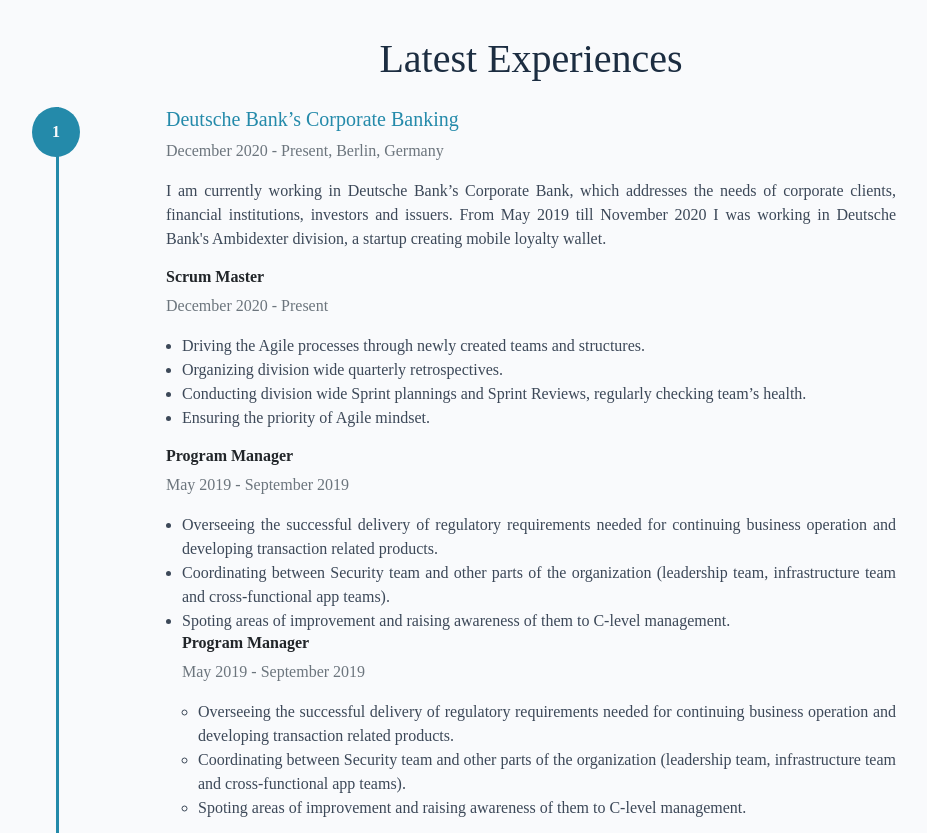
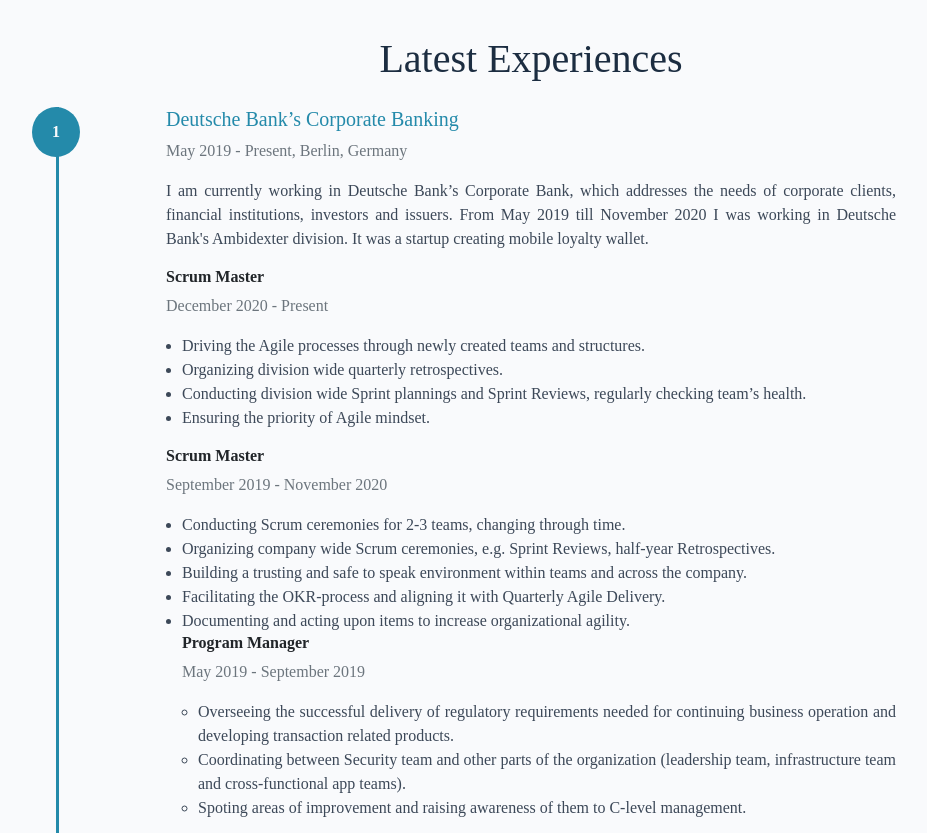
Before and after one commit to KrzysiuRosada/krzysiurosada.github.io, a plain HTML site: page index.html in a window 1280 px wide. Shown: the part 1820-2653 px from the top of the page, without its empty margins (109-1036 px from the left). Drawn offline with Linux system fonts and the light colour scheme; a web font is replaced by a local one.

Commit message:
Update index.html

```diff
--- a/index.html
+++ b/index.html
@@ -160,7 +160,7 @@
       </h5>
 
       <p class="p-1 text-justify">
-        I am an ambitious Scrum Master with 3+ years of working experience. I find joy in managing deeply focused, committed and trustworthy teams. I am passionate about optimizing processes and, due to the nature of Scrum, I am able to do so by helping people grow to be the best versions of themselves. Feel free to check out my <a href="https://www.scrum.org/user/264613">Certificates</a>.
+        I am an ambitious Scrum Master with 3+ years of, working experience in IT. I find joy in managing deeply focused, committed and trustworthy teams. I am passionate about optimizing processes and, due to the nature of Scrum, I am able to do so by helping people grow to be the best versions of themselves. Feel free to check out my <a href="https://www.scrum.org/user/264613">Certificates</a>.
       </p>
       <div class="text-container ml-auto">
         <ul class="social-link d-flex">
@@ -517,11 +517,11 @@
 
 
         <p class="text-muted">
-            December 2020 - Present,
+            May 2019 - Present,
             Berlin, Germany
         </p>
 
-        <p>I am currently working in Deutsche Bank’s Corporate Bank, which addresses the needs of corporate clients, financial institutions, investors and issuers. From May 2019 till November 2020 I was working in Deutsche Bank's Ambidexter division, a startup creating mobile loyalty wallet.</p>
+        <p>I am currently working in Deutsche Bank’s Corporate Bank, which addresses the needs of corporate clients, financial institutions, investors and issuers. From May 2019 till November 2020 I was working in Deutsche Bank's Ambidexter division. It was a startup creating mobile loyalty wallet.</p>
     </div>
 
     <div class="positions">
@@ -541,16 +541,20 @@
 
         </ul>
 
-        <h6 class="designation">Program Manager</h6>
-        <p class="text-muted">May 2019 -  September 2019 </p>
+        <h6 class="designation">Scrum Master</h6>
+        <p class="text-muted">September 2019 -  November 2020 </p>
 
         <ul class="justify-content-around">
 
-            <li>Overseeing the successful delivery of regulatory requirements needed for continuing business operation and developing transaction related products.</li>
+          <li>Conducting Scrum ceremonies for 2-3 teams, changing through time.</li>
 
-            <li>Coordinating between Security team and other parts of the organization (leadership team, infrastructure team and cross-functional app teams).</li>
+          <li>Organizing company wide Scrum ceremonies, e.g. Sprint Reviews, half-year Retrospectives.</li>
 
-            <li>Spoting areas of improvement and raising awareness of them to C-level management.</li>
+          <li>Building a trusting and safe to speak environment within teams and across the company.</li>
+
+          <li>Facilitating the OKR-process and aligning it with Quarterly Agile Delivery.</li>
+
+          <li>Documenting and acting upon items to increase organizational agility.</li>
 
         <h6 class="designation">Program Manager</h6>
         <p class="text-muted">May 2019 -  September 2019 </p>
```
